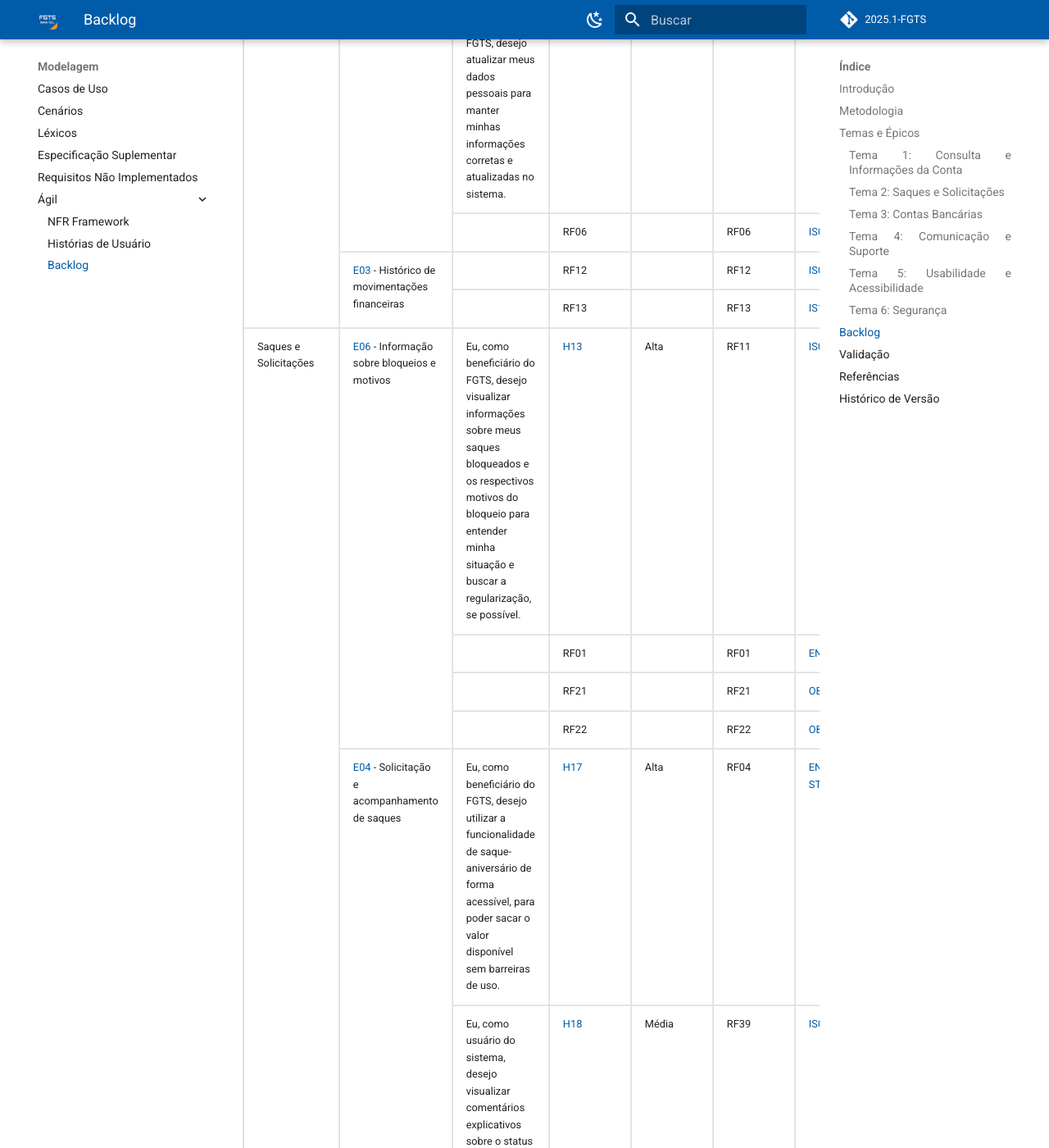
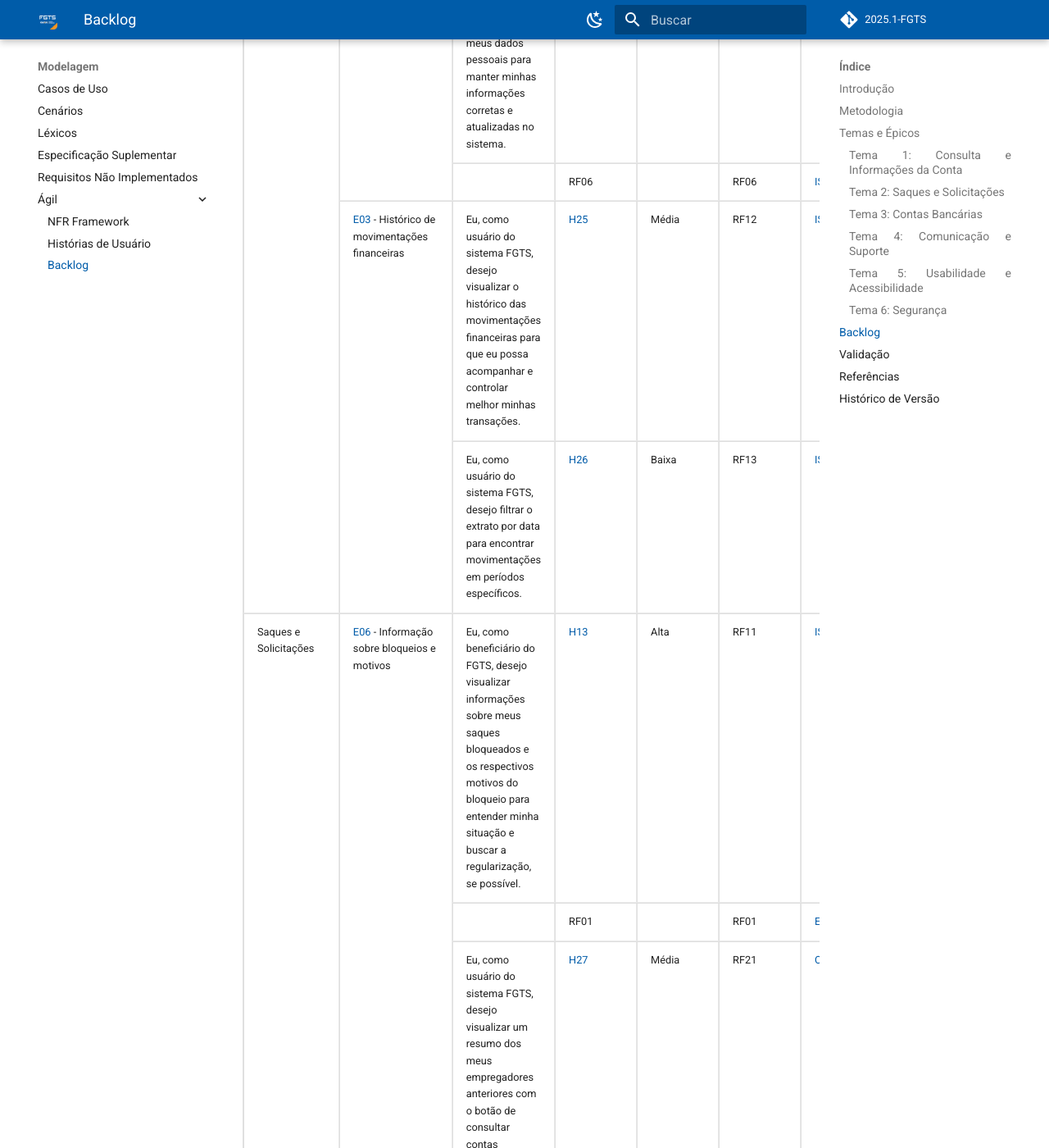
Before and after one commit to eduardodpms/REQ-FGTS, an MkDocs documentation site: the page built from docs/Modelagem-Agil/Backlog.md, in a window 1280 px wide and 1400 px high, scrolled down 3851 px. Shown: the whole window at 82% size. Built offline with MkDocs 1.6.1 and Material for MkDocs 9.7.7, drawn with Linux system fonts in a browser that asks for light colours; comment, search, counter and statistics services are not loaded; some of the changed text lies outside the part shown.

Commit message:
docs: Adicionar H25 - H30

```diff
--- a/docs/Modelagem-Agil/Backlog.md
+++ b/docs/Modelagem-Agil/Backlog.md
@@ -181,21 +181,21 @@ Após a análise e organização dos requisitos coletados para o aplicativo FGTS
     </tr>
     <tr>
       <td rowspan="2"><a href="#tema1">E03</a> - Histórico de movimentações financeiras</td>
-      <td></td>
-      <td>RF12</td>
-      <td></td>
+      <td>Eu, como usuário do sistema FGTS, desejo visualizar o histórico das movimentações financeiras para que eu possa acompanhar e controlar melhor minhas transações.</td>
+      <td><a href="https://requisitos-de-software.github.io/2025.1-FGTS/Modelagem-Agil/HistoriasDeUsuario/#h25">H25</a></td>
+      <td>Média</td>
       <td>RF12</td>
       <td><a href="https://requisitos-de-software.github.io/2025.1-FGTS/Elicitacao/Tecnicas-de-Elicitacao/Introspeccao/#requisitos-funcionais">IS09</a></td>
     </tr>
     <tr>
-      <td></td>
-      <td>RF13</td>
-      <td></td>
+      <td>Eu, como usuário do sistema FGTS, desejo filtrar o extrato por data para encontrar movimentações em períodos específicos.</td>
+      <td><a href="https://requisitos-de-software.github.io/2025.1-FGTS/Modelagem-Agil/HistoriasDeUsuario/#h26">H26</a></td>
+      <td>Baixa</td>
       <td>RF13</td>
       <td><a href="https://requisitos-de-software.github.io/2025.1-FGTS/Elicitacao/Tecnicas-de-Elicitacao/Introspeccao/#requisitos-funcionais">IS10</a></td>
     </tr>
     <tr>
-      <td rowspan="20">Saques e Solicitações</td>
+      <td rowspan="22">Saques e Solicitações</td>
       <td rowspan="4"><a href="#tema2">E06</a> - Informação sobre bloqueios e motivos</td>
       <td>Eu, como beneficiário do FGTS, desejo visualizar informações sobre meus saques bloqueados e os respectivos motivos do bloqueio para entender minha situação e buscar a regularização, se possível.</td>
       <td><a href="https://requisitos-de-software.github.io/2025.1-FGTS/Modelagem-Agil/HistoriasDeUsuario/#h13">H13</a></td>
@@ -211,21 +211,21 @@ Após a análise e organização dos requisitos coletados para o aplicativo FGTS
       <td><a href="https://requisitos-de-software.github.io/2025.1-FGTS/Elicitacao/Tecnicas-de-Elicitacao/Entrevista/#tabela-3-requisitos-funcionais">EN03</a></td>
     </tr>
     <tr>
-      <td></td>
-      <td>RF21</td>
-      <td></td>
+      <td>Eu, como usuário do sistema FGTS, desejo visualizar um resumo dos meus empregadores anteriores com o botão de consultar contas vinculadas.</td>
+      <td><a href="https://requisitos-de-software.github.io/2025.1-FGTS/Modelagem-Agil/HistoriasDeUsuario/#h27">H27</a></td>
+      <td>Média</td>
       <td>RF21</td>
       <td><a href="https://requisitos-de-software.github.io/2025.1-FGTS/Elicitacao/Tecnicas-de-Elicitacao/Observacao/">OB02</a></td>
     </tr>
     <tr>
-      <td></td>
-      <td>RF22</td>
-      <td></td>
+      <td>Eu, como usuário do sistema FGTS, desejo visualizar o nome completo dos meus empregadores anteriores para facilitar a identificação correta de cada vínculo empregatício.</td>
+      <td><a href="https://requisitos-de-software.github.io/2025.1-FGTS/Modelagem-Agil/HistoriasDeUsuario/#h28">H28</a></td>
+      <td>Média</td>
       <td>RF22</td>
       <td><a href="https://requisitos-de-software.github.io/2025.1-FGTS/Elicitacao/Tecnicas-de-Elicitacao/Observacao/">OB05</a></td>
     </tr>
     <tr>
-      <td rowspan="8"><a href="#tema2">E04</a> - Solicitação e acompanhamento de saques</td>
+      <td rowspan="10"><a href="#tema2">E04</a> - Solicitação e acompanhamento de saques</td>
       <td>Eu, como beneficiário do FGTS, desejo utilizar a funcionalidade de saque-aniversário de forma acessível, para poder sacar o valor disponível sem barreiras de uso.</td>
       <td><a href="https://requisitos-de-software.github.io/2025.1-FGTS/Elicitacao/Tecnicas-de-Elicitacao/Entrevista/#h17">H17</a></td>
       <td>Alta</td>
@@ -288,9 +288,9 @@ Após a análise e organização dos requisitos coletados para o aplicativo FGTS
       </td>
     </tr>
     <tr>
-      <td></td>
-      <td>RF23</td>
-      <td></td>
+      <td>Eu, como usuário do sistema FGTS, desejo visualizar o histórico de saques realizados para acompanhar e controlar os valores retirados da minha conta.</td>
+      <td><a href="https://requisitos-de-software.github.io/2025.1-FGTS/Modelagem-Agil/HistoriasDeUsuario/#h29">H29</a></td>
+      <td>Média</td>
       <td>RF23</td>
       <td>
         <a href="https://requisitos-de-software.github.io/2025.1-FGTS/Elicitacao/Tecnicas-de-Elicitacao/Observacao/#OB_RF">OB06</a>
@@ -303,6 +303,24 @@ Após a análise e organização dos requisitos coletados para o aplicativo FGTS
       <td>RF24</td>
       <td>
         <a href="https://requisitos-de-software.github.io/2025.1-FGTS/Elicitacao/Tecnicas-de-Elicitacao/Observacao/#OB_RF">OB07</a>
+      </td>
+    </tr>
+    <tr>
+      <td></td>
+      <td><a href="https://requisitos-de-software.github.io/2025.1-FGTS/Modelagem-Agil/HistoriasDeUsuario/#h30">H30</a></td>
+      <td>Baixa</td>
+      <td>RF41</td>
+      <td>
+        <a href="https://requisitos-de-software.github.io/2025.1-FGTS/Elicitacao/Tecnicas-de-Elicitacao/Brainstorming/#BS_RF">BS03</a>
+      </td>
+    </tr>
+    <tr>
+      <td></td>
+      <td></td>
+      <td></td>
+      <td>RF42</td>
+      <td>
+        <a href="https://requisitos-de-software.github.io/2025.1-FGTS/Elicitacao/Tecnicas-de-Elicitacao/Brainstorming/#BS_RF">BS10</a>
       </td>
     </tr>
     <tr>
@@ -505,4 +523,5 @@ Após a análise e organização dos requisitos coletados para o aplicativo FGTS
 | 1.0    | 30/05/2025 | Introdução, Metodologia e Backlog | [Danielle Soares](https://github.com/danielle-soaress) | [Maria Eduarda](https://github.com/dudaa28) |
 | 1.1    | 30/05/2025 | Atualizações no texto da página | [Danielle Soares](https://github.com/danielle-soaress) | [Maria Eduarda](https://github.com/dudaa28) |
 | 1.2    | 30/05/2025 | Adicionando Requisitos Backlog | [Maria Eduarda](https://github.com/dudaa28) | [Danielle Soares](https://github.com/danielle-soaress) |
-| 1.3    | 30/05/2025 | Adicionando H12-H18 ao backlog | [Danielle Soares](https://github.com/danielle-soaress) | -- |
+| 1.3    | 30/05/2025 | Adicionando H12-H18 ao backlog | [Danielle Soares](https://github.com/danielle-soaress) | [Leticia Arisa](https://github.com/Leticia-Arisa-K-Higa) |
+| 1.4    | 30/05/2025 | Adicionando H25-H30 ao backlog | [Leticia Arisa](https://github.com/Leticia-Arisa-K-Higa) | -- |
```
Also changed, not shown: docs/Modelagem-Agil/HistoriasDeUsuario.md (+1 -1 lines).
